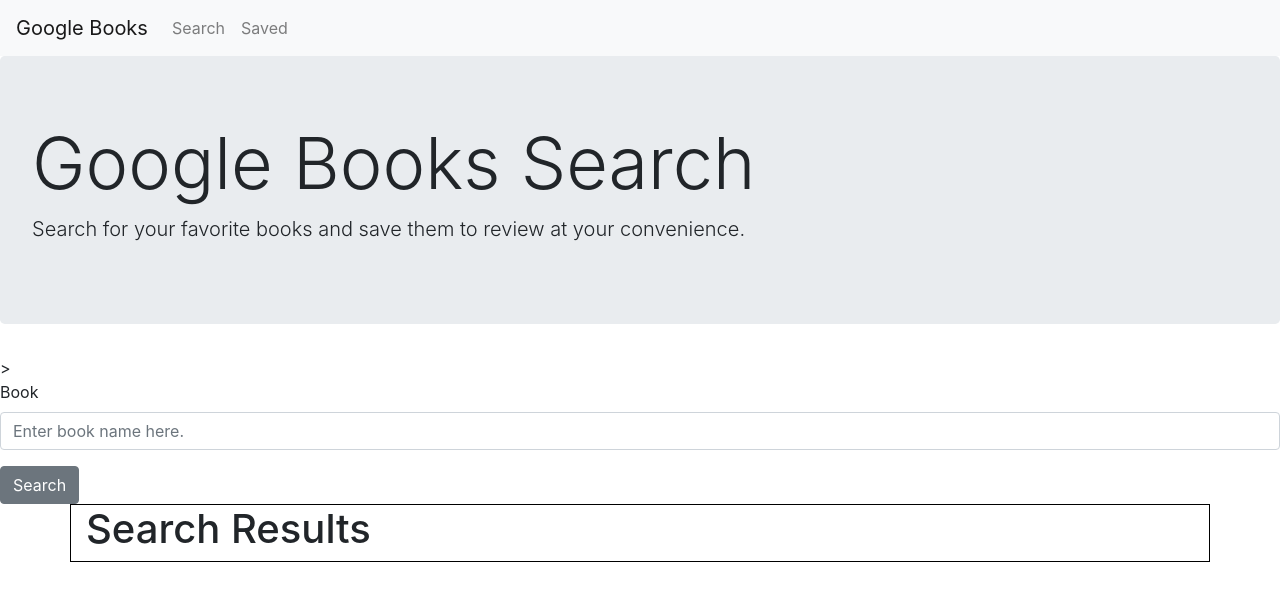
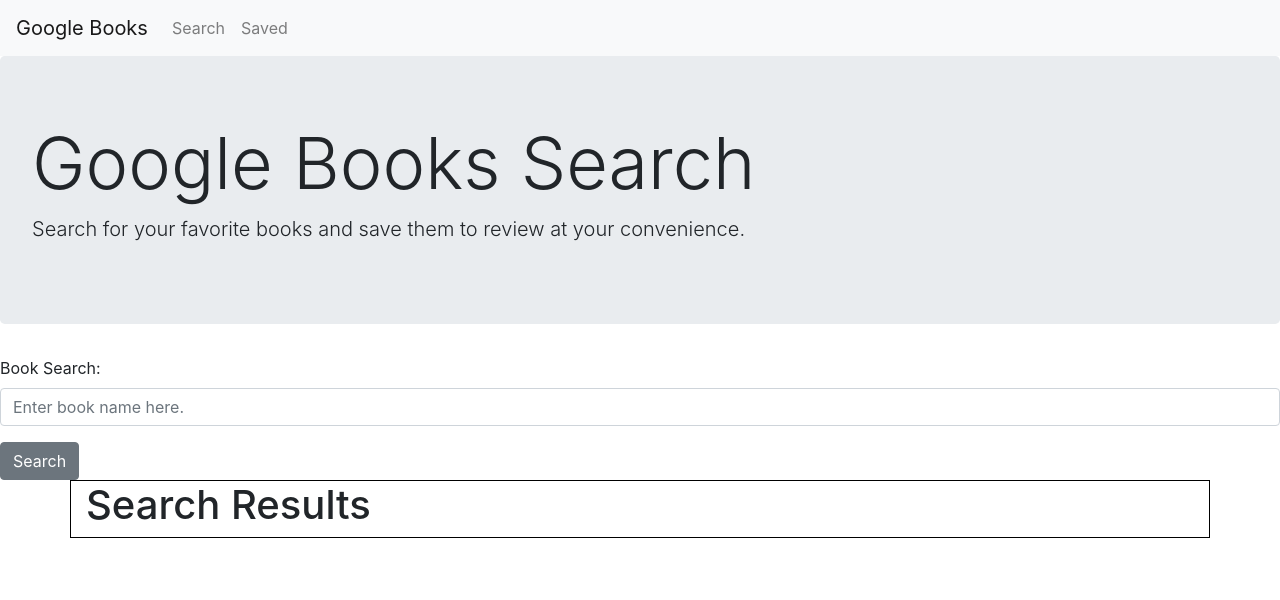
Before and after one commit to JMo911/GoogleBooks, a React (Create React App) app in the folder client/: page /search in a window 1280 px wide. Shown: the top 600 px of the page. Built offline with nearby package versions, Linux system fonts and the light colour scheme.

Commit message:
closing for class

```diff
--- a/client/src/components/BookSearchForm/index.js
+++ b/client/src/components/BookSearchForm/index.js
@@ -4,9 +4,9 @@
 
 const BookSearchForm = (props) => {
   return (
-    <Form>>
+    <Form>
       <FormGroup>
-        <Label for="bookInput">Book</Label>
+        <Label for="bookInput">Book Search:</Label>
         <Input type="text" name="bookInput" placeholder="Enter book name here." onChange={props.handleChange} value={props.value}/>
       </FormGroup>
       <Button onClick={props.handleSubmit}>Search</Button>
```
